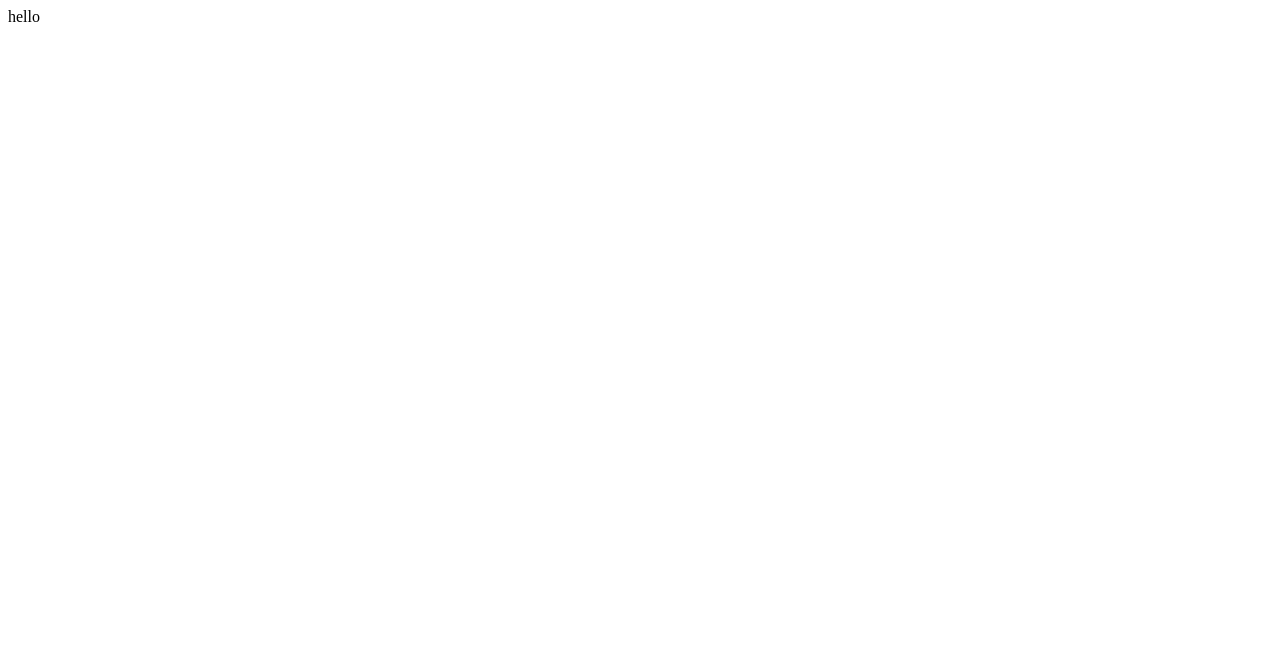
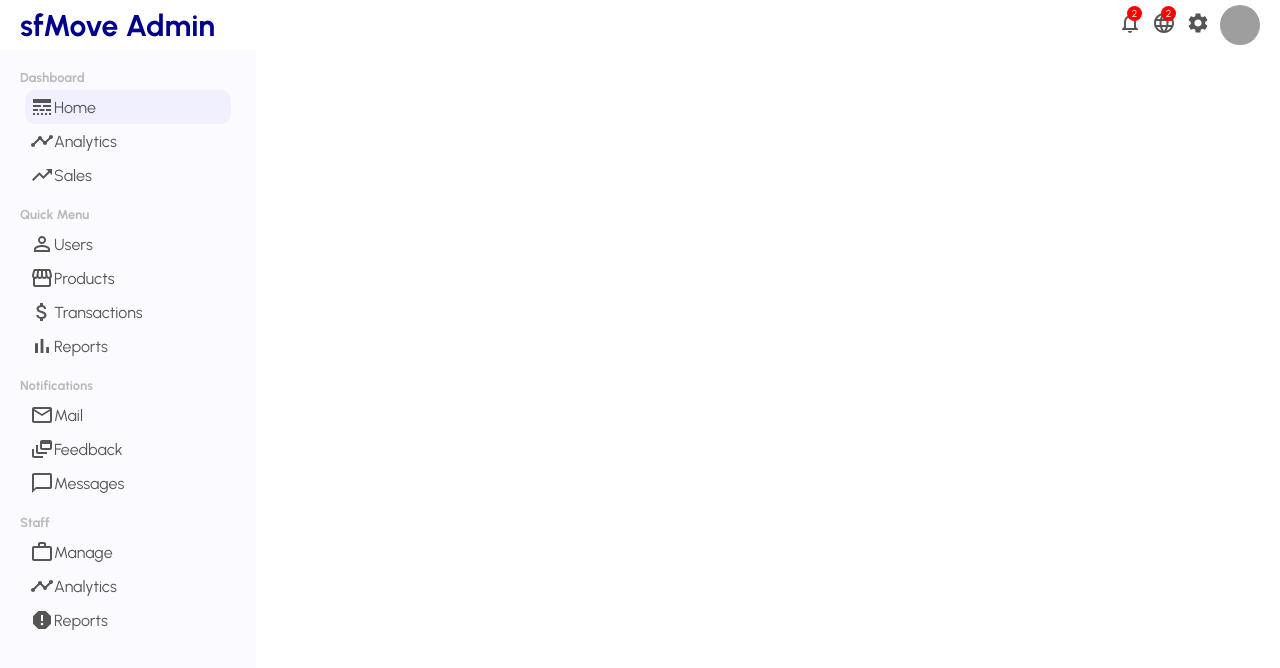
Before and after one commit to arturasjuskys/eCommerce_Admin-Dashboard, a React (Create React App) app: page / in a window 1280 px wide. Shown: the top 668 px of the page. Built offline with nearby package versions, Linux system fonts and the light colour scheme; grey boxes are pictures that could not be loaded.

Commit message:
Adding - Topbar & Sidebar

```diff
--- a/package.json
+++ b/package.json
@@ -12,6 +12,7 @@
     "react-dom": "^18.2.0",
     "react-scripts": "5.0.1",
     "recharts": "^2.1.13",
+    "styled-components": "^5.3.5",
     "web-vitals": "^2.1.4"
   },
   "scripts": {
--- a/public/index.html
+++ b/public/index.html
@@ -11,6 +11,13 @@
     <link rel="preconnect" href="https://fonts.googleapis.com">
     <link rel="preconnect" href="https://fonts.gstatic.com" crossorigin>
     <link href="https://fonts.googleapis.com/css2?family=Source+Sans+Pro:wght@200;300;400;600;700;900&family=Urbanist:ital,wght@0,100;0,200;0,300;0,400;0,500;0,600;0,700;0,800;0,900;1,100;1,200;1,300;1,400;1,500;1,600;1,700;1,800;1,900&display=swap" rel="stylesheet">
+    <style>
+      * {
+        font-family: 'Source Sans Pro', sans-serif;
+        font-family: 'Urbanist', sans-serif;
+        margin: 0;
+      }
+    </style>
     <title>React Admin App</title>
   </head>
   <body>
--- a/src/App.js
+++ b/src/App.js
@@ -1,8 +1,22 @@
+import styled from "styled-components";
+import Sidebar from "./components/Sidebar";
+import Topbar from "./components/Topbar";
+
+const Container = styled.div`
+  display: flex;
+`;
+const Other = styled.div`
+  flex: 4;
+`;
 
 function App() {
   return (
-    <div className="App">
-      hello
+    <div>
+      <Topbar />
+      <Container>
+        <Sidebar />
+        <Other />
+      </Container>
     </div>
   );
 }
--- /dev/null
+++ b/src/components/Sidebar.jsx
@@ -0,0 +1,161 @@
+import styled, { css } from "styled-components"
+import {
+  LineStyle,
+  Timeline,
+  TrendingUp,
+  PermIdentity,
+  Storefront,
+  AttachMoney,
+  BarChart,
+  MailOutline,
+  DynamicFeed,
+  ChatBubbleOutline,
+  WorkOutline,
+  Report,
+} from "@material-ui/icons";
+
+const SidebarContainer = styled.div`
+  flex: 1;
+  height: calc(100vh - 50px);
+  background-color: rgb(251, 251, 255);
+  /* fixing to the side of the page */
+  position: sticky;
+  top: 50px;
+`;
+const SidebarWrapper = styled.div`
+  padding: 20px;
+  color: #555;
+`;
+const SidebarMenu = styled.div`
+  margin-bottom: 10px;
+`;
+const SidebarTitle = styled.h3`
+  font-size: 13px;
+  color: rgb(187, 186, 186);
+`;
+const SidebarList = styled.ul`
+  list-style: none;
+  padding: 5px;
+`;
+const SidebarListItem = styled.li`
+  padding: 5px;
+  cursor: pointer;
+  display: flex;
+  align-items: center;
+  border-radius: 10px;
+  /* hover */
+  &:hover {
+    background-color: rgb(240, 240, 255);
+  };
+  /* styling active li */
+  background-color: ${props => props.active ? css`rgb(240, 240, 255)` : 'rgb(251, 251, 255)'};
+
+  /* Tutorial: 30:38 styling icons */
+  /* .sidebarIcon{
+    margin-right: 5px;
+    font-size: 20px !important;
+  } */
+`;
+
+export default function Sidebar() {
+  return (
+    <SidebarContainer>
+      <SidebarWrapper>
+
+        <SidebarMenu>
+          <SidebarTitle>Dashboard</SidebarTitle>
+          <SidebarList>
+
+            <SidebarListItem active>
+              <LineStyle />
+              Home
+            </SidebarListItem>
+
+            <SidebarListItem>
+              <Timeline />
+              Analytics
+            </SidebarListItem>
+
+            <SidebarListItem>
+              <TrendingUp />
+              Sales
+            </SidebarListItem>
+
+          </SidebarList>
+        </SidebarMenu>
+
+        <SidebarMenu>
+          <SidebarTitle>Quick Menu</SidebarTitle>
+          <SidebarList>
+
+            <SidebarListItem>
+              <PermIdentity />
+              Users
+            </SidebarListItem>
+
+            <SidebarListItem>
+              <Storefront />
+              Products
+            </SidebarListItem>
+
+            <SidebarListItem>
+              <AttachMoney />
+              Transactions
+            </SidebarListItem>
+
+            <SidebarListItem>
+              <BarChart />
+              Reports
+            </SidebarListItem>
+
+          </SidebarList>
+        </SidebarMenu>
+
+        <SidebarMenu>
+          <SidebarTitle>Notifications</SidebarTitle>
+          <SidebarList>
+
+            <SidebarListItem>
+              <MailOutline />
+              Mail
+            </SidebarListItem>
+
+            <SidebarListItem>
+              <DynamicFeed />
+              Feedback
+            </SidebarListItem>
+
+            <SidebarListItem>
+              <ChatBubbleOutline />
+              Messages
+            </SidebarListItem>
+
+          </SidebarList>
+        </SidebarMenu>
+
+        <SidebarMenu>
+          <SidebarTitle>Staff</SidebarTitle>
+          <SidebarList>
+
+            <SidebarListItem>
+              <WorkOutline />
+              Manage
+            </SidebarListItem>
+
+            <SidebarListItem>
+              <Timeline />
+              Analytics
+            </SidebarListItem>
+
+            <SidebarListItem>
+              <Report />
+              Reports
+            </SidebarListItem>
+
+          </SidebarList>
+        </SidebarMenu>
+
+      </SidebarWrapper>
+    </SidebarContainer>
+  )
+}
--- /dev/null
+++ b/src/components/Topbar.jsx
@@ -0,0 +1,88 @@
+import styled from 'styled-components';
+import { NotificationsNone, Language, Settings } from '@material-ui/icons';
+
+const TopbarContainer = styled.div`
+  width: 100%;
+  height: 50px;
+  background-color: white;
+  /* topbar fixed position */
+  position: sticky;
+  top: 0;
+  z-index: 999;
+`;
+const TopbarWrapper = styled.div`
+  height: 100%;
+  padding: 0px 20px;
+  display: flex;
+  align-items: center;
+  justify-content: space-between;
+`;
+const TopLeftContainer = styled.div``;
+const Logo = styled.span`
+  font-weight: bold;
+  font-size: 30px;
+  color: darkblue;
+  cursor: pointer;
+`;
+const TopRightContainer = styled.div`
+  display: flex;
+  align-items: center;
+`;
+const TopbarIconContainer = styled.div`
+  position: relative;
+  cursor: pointer;
+  margin-right: 10px;
+  color: #555;
+`;
+const TopbarIconBadge = styled.span`
+  width: 15px;
+  height: 15px;
+  position: absolute;
+  top: -5px;
+  right: 0px;
+  background-color: red;
+  color: white;
+  border-radius: 50%;
+  display: flex;
+  align-items: center;
+  justify-content: center;
+  font-size: 10px;
+`;
+const TopAvatar = styled.img`
+  width: 40px;
+  height: 40px;
+  border-radius: 50%;
+  cursor: pointer;
+`;
+
+export default function Topbar() {
+  return (
+    <TopbarContainer>
+      <TopbarWrapper>
+
+        <TopLeftContainer>
+          <Logo>sfMove Admin</Logo>
+        </TopLeftContainer>
+
+        <TopRightContainer>
+          <TopbarIconContainer>
+            <NotificationsNone></NotificationsNone>
+            <TopbarIconBadge>2</TopbarIconBadge>
+          </TopbarIconContainer>
+
+          <TopbarIconContainer>
+            <Language></Language>
+            <TopbarIconBadge>2</TopbarIconBadge>
+          </TopbarIconContainer>
+
+          <TopbarIconContainer>
+            <Settings></Settings>
+          </TopbarIconContainer>
+
+          <TopAvatar src="https://images.pexels.com/photos/1526814/pexels-photo-1526814.jpeg?auto=compress&cs=tinysrgb&dpr=2&w=500" alt=""></TopAvatar>
+
+        </TopRightContainer>
+      </TopbarWrapper>
+    </TopbarContainer>
+  )
+}
```
Also changed, not shown: 1 other file (tests, documents, lock files or other folders).
